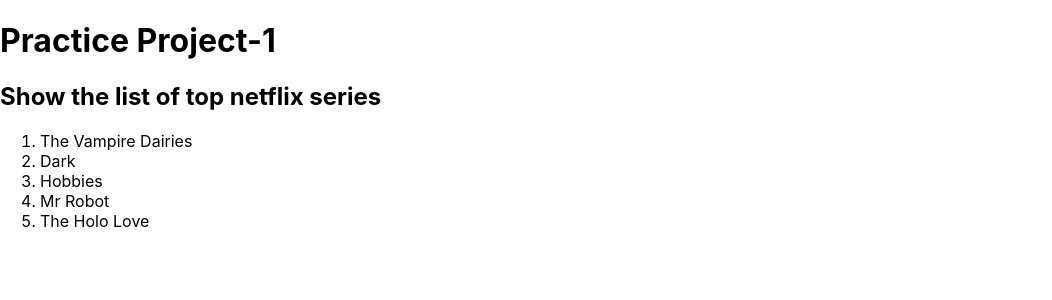
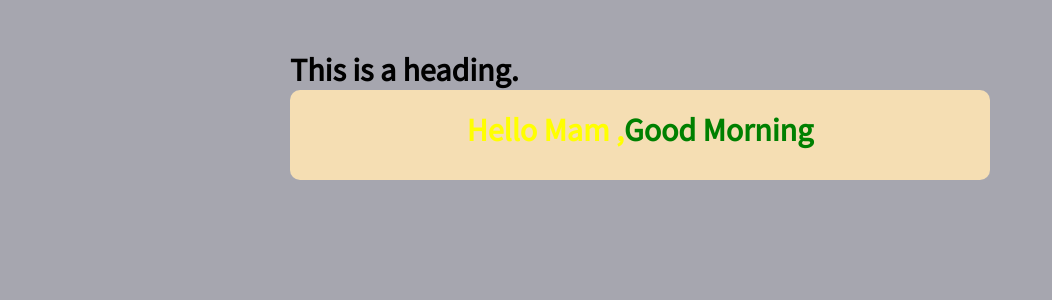
Before and after one commit to Divyanshi-Bansal/Practice-React, a React (Create React App) app: page / in a window 1280 px wide. Shown: the top 300 px of the page, without its empty margins (0-1052 px from the left). Built offline with nearby package versions, Linux system fonts and the light colour scheme.

Commit message:
wishing time

```diff
--- a/public/index.html
+++ b/public/index.html
@@ -9,6 +9,11 @@
       name="description"
       content="Web site created using create-react-app"
     />
+    <!-- google font externally link by me -->
+    <link rel="preconnect" href="https://fonts.gstatic.com">
+    <link href="https://fonts.googleapis.com/css2?family=Source+Sans+Pro&display=swap" rel="stylesheet">
+
+
     <link rel="apple-touch-icon" href="%PUBLIC_URL%/logo192.png" />
     <!--
       manifest.json provides metadata used when your web app is installed on a
--- /dev/null
+++ b/src/Practice/Heading.jsx
@@ -0,0 +1,8 @@
+import React from 'react';
+import ReactDOM from 'react-dom';
+
+function Heading(){
+    return <h1>This is a heading.</h1>
+}
+
+export default Heading;
--- a/src/index.css
+++ b/src/index.css
@@ -1,4 +1,4 @@
-body {
+/* body {
   margin: 0;
   font-family: -apple-system, BlinkMacSystemFont, 'Segoe UI', 'Roboto', 'Oxygen',
     'Ubuntu', 'Cantarell', 'Fira Sans', 'Droid Sans', 'Helvetica Neue',
@@ -10,4 +10,29 @@
 code {
   font-family: source-code-pro, Menlo, Monaco, Consolas, 'Courier New',
     monospace;
+} */
+
+*{
+  margin: 0;
+  padding: 0;box-sizing: border-box;
 }
+
+body{
+  background-color: rgb(166, 166, 175);
+  display: flex;
+  justify-content: center;
+  margin: 50px ;
+  font-family: 'Source Sans Pro', sans-serif;
+}
+
+.heading{
+  color: yellow;
+  font-weight: bold;
+  text-align: center;
+  text-transform: capitalize;
+  background-color: wheat;
+  height: 90px;
+  width: 700px;
+  padding: 20px;
+  border-radius: 10px;
+}
--- a/src/index.js
+++ b/src/index.js
@@ -3,22 +3,41 @@
 import './index.css';
 import App from './App';
 import reportWebVitals from './reportWebVitals';
+import Heading from './Practice/Heading';
+
+const wishColor = {
+  color:"pink"
+};
+
+const time = new Date().getHours();
+
+var wish = "";
+if(time >=4 && time < 12){
+  wish = "Good Morning";
+  wishColor.color = 'green';
+}
+else if(time >=12 && time <= 16){
+  wish = "Good Afternoon";
+  wishColor.color = 'yellow';
+}
+else if(time >= 17 && time <= 19){
+  wish = "Good Evening";
+  wishColor.color = 'red';
+}
+else{
+  wish = "Good night";
+  wishColor.color = 'black';
+}
+
 
 ReactDOM.render(
   // <React.StrictMode>
   //   <App />
   // </React.StrictMode>
-  <React.Fragment>
-    <h1>Practice Project-1 </h1>
-    <h2>Show the list of top netflix series</h2>
-    <ol>
-    <li>The Vampire Dairies</li>
-    <li>Dark</li>
-    <li>Hobbies</li>
-    <li>Mr Robot</li>
-    <li>The Holo Love </li>
-    </ol>
-  </React.Fragment>
+  <>
+    <Heading />
+    <h1 className="heading">Hello Mam ,<span style={wishColor}>{`${wish}`}</span></h1>
+  </>
   ,
   document.getElementById('root')
 );
@@ -27,13 +46,3 @@
 // to log results (for example: reportWebVitals(console.log))
 // or send to an analytics endpoint. Learn more: https://bit.ly/CRA-vitals
 reportWebVitals();
-
-
-// ReactDOM.render(
-//   <React.Fragment>
-//     <h1>Hello world</h1>
-//     <p>Practicising React</p>
-//     <h2>By Divyanshi Bansal</h2>
-
-
-//   </React.Fragment>, document.getElementById('root'));
```
